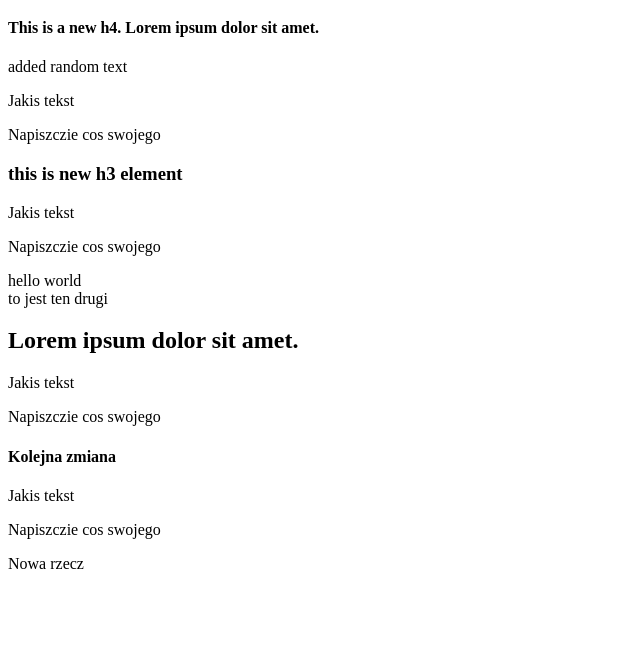
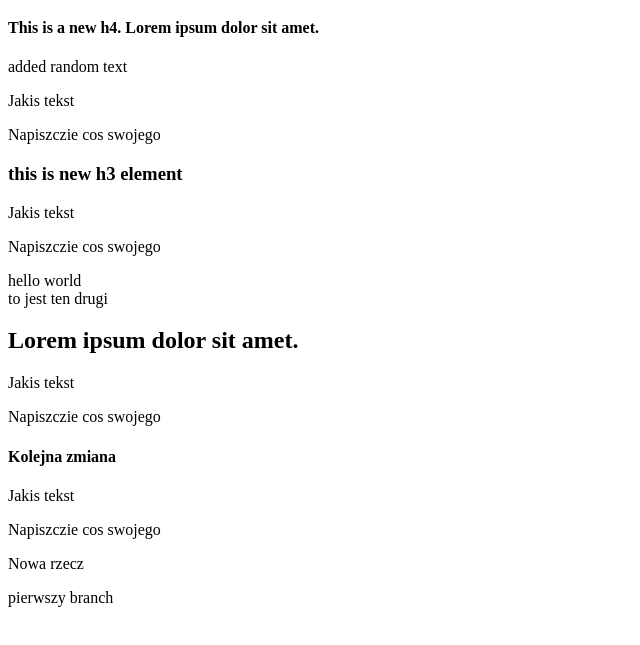
Before and after one commit to MarkFicht/todo-list-team, a plain HTML site: page text.html in a window 1280 px wide. Shown: the part 61-706 px from the top of the page, without its empty margins (0-640 px from the left). Drawn offline with Linux system fonts and the light colour scheme.

Commit message:
added p to my branch

```diff
--- a/text.html
+++ b/text.html
@@ -41,6 +41,7 @@
         <p>Jakis tekst</p>
         <p>Napiszczie cos swojego</p>
         <p>Nowa rzecz</p>
+        <p> pierwszy branch </p>
     </section>
 
 
```
